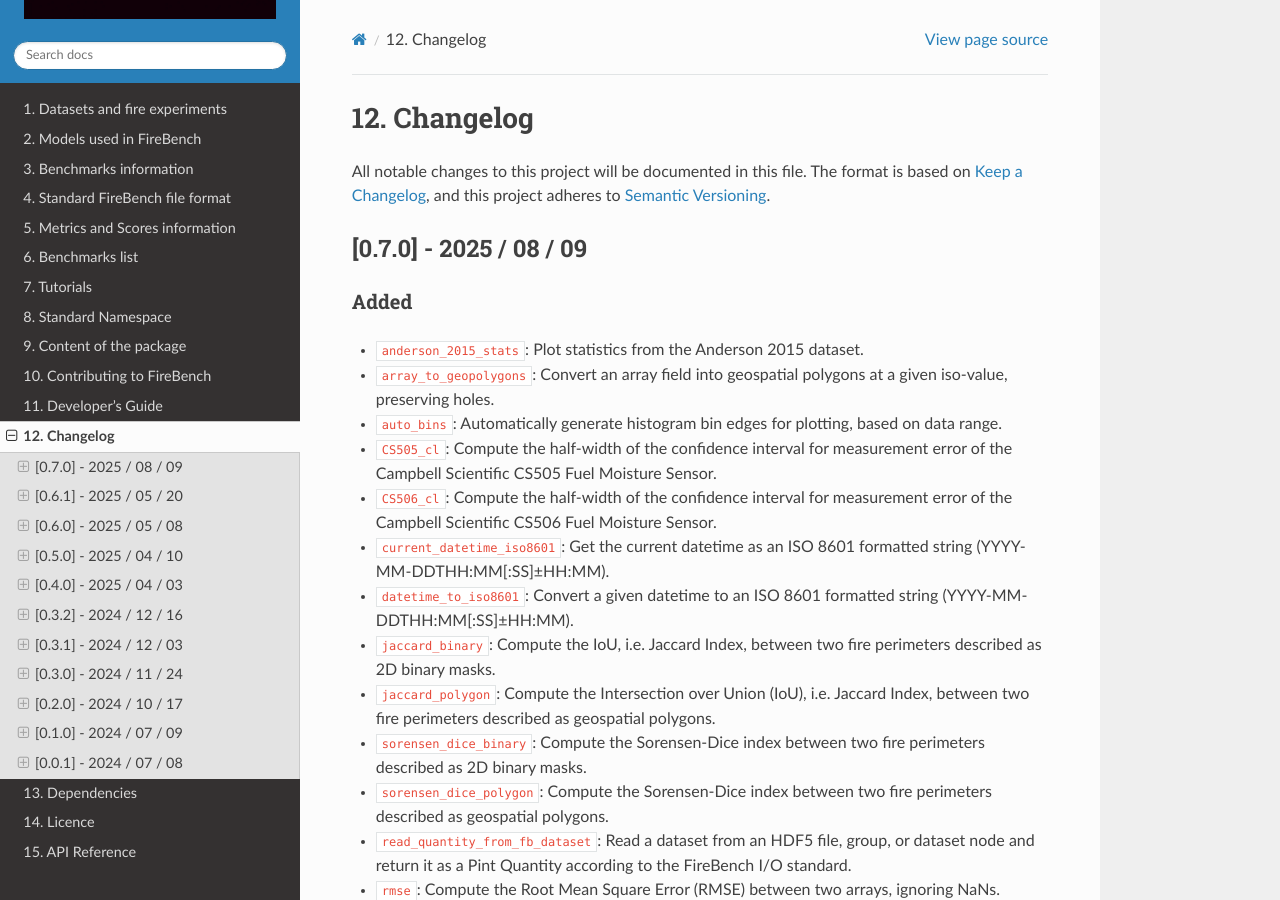
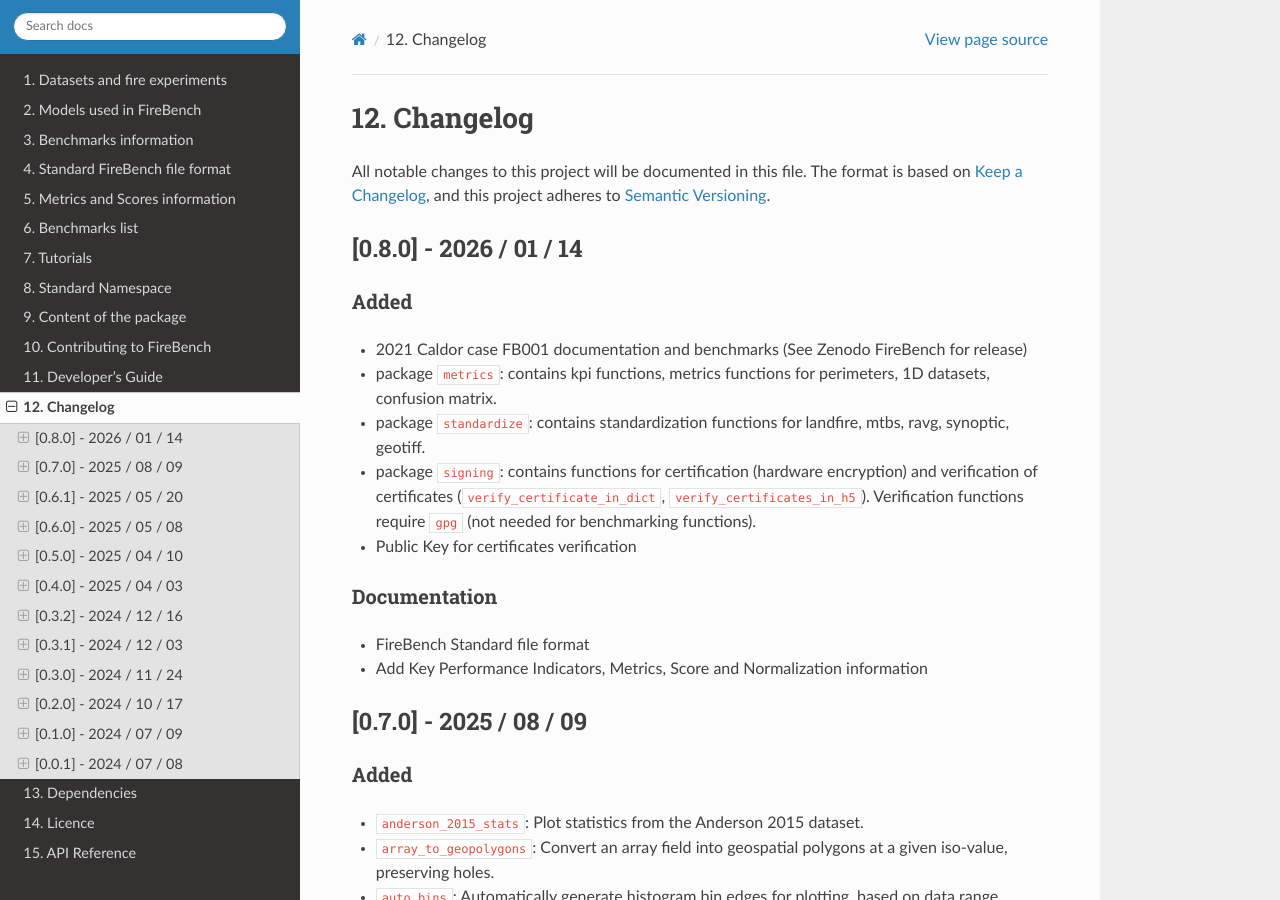
Before and after one commit to wirc-sjsu/firebench, a Sphinx documentation site: the page built from docs/changelog.md, in a window 1280 px wide and 900 px high. Built offline with Sphinx 7.4.7 and the Read the Docs theme 3.1.0, drawn with Linux system fonts in a browser that asks for light colours.

Commit message:
update changelog

```diff
--- a/docs/changelog.md
+++ b/docs/changelog.md
@@ -3,6 +3,18 @@
 All notable changes to this project will be documented in this file.
 The format is based on [Keep a Changelog](https://keepachangelog.com/en/1.0.0/),
 and this project adheres to [Semantic Versioning](https://semver.org/).
+
+## [0.8.0] - 2026 / 01 / 14
+### Added
+- 2021 Caldor case FB001 documentation and benchmarks (See Zenodo FireBench for release)
+- package `metrics`: contains kpi functions, metrics functions for perimeters, 1D datasets, confusion matrix.
+- package `standardize`: contains standardization functions for landfire, mtbs, ravg, synoptic, geotiff.
+- package `signing`: contains functions for certification (hardware encryption) and verification of certificates (`verify_certificate_in_dict`, `verify_certificates_in_h5`). Verification functions require `gpg` (not needed for benchmarking functions).
+- Public Key for certificates verification
+
+### Documentation
+- FireBench Standard file format
+- Add Key Performance Indicators, Metrics, Score and Normalization information
 
 ## [0.7.0] - 2025 / 08 / 09
 ### Added
```
Also changed, not shown: CHANGELOG.md (+12 -0 lines), README.md (+1 -1 lines).
